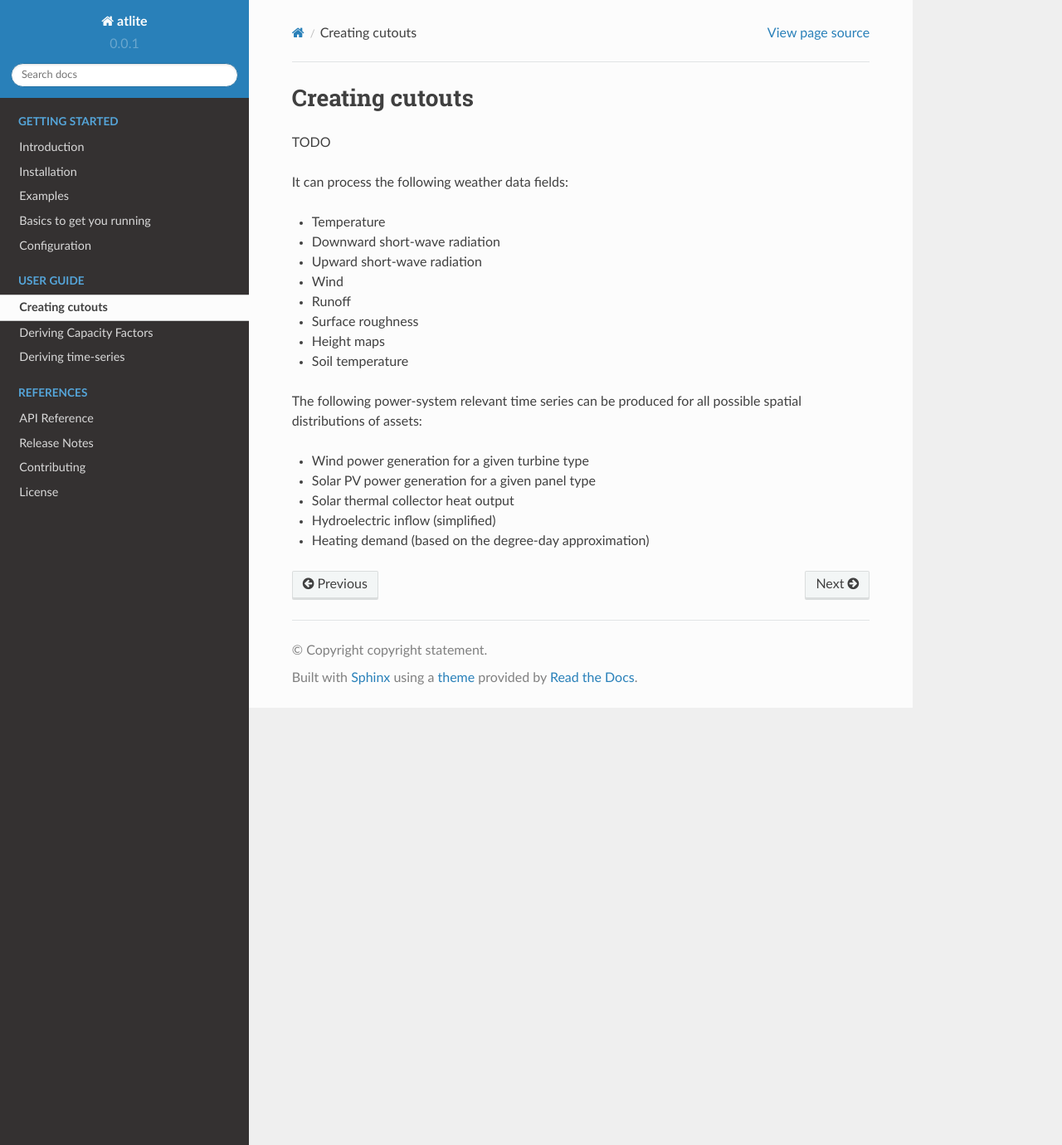
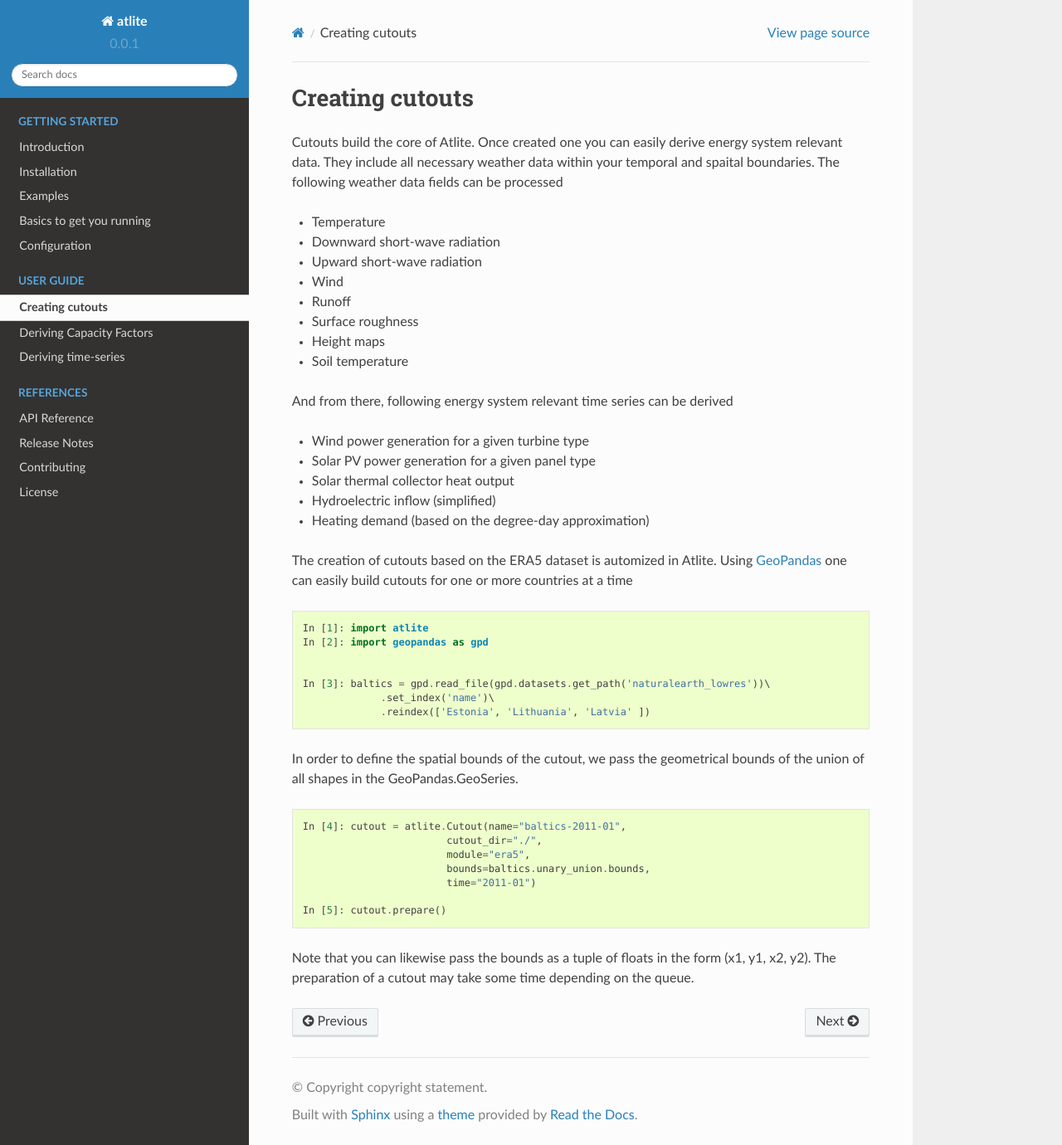
Before and after one commit to PyPSA/atlite, a Sphinx documentation site: the page built from doc/ug_cutout.rst, in a window 1280 px wide and 1380 px high. Shown: the whole window at 83% size. Built offline with Sphinx 7.4.7 and the Read the Docs theme 2.0.0, drawn with Linux system fonts in a browser that asks for light colours.

Commit message:
doc/cutout.rst update text and add commands convert.py small docstring corrections

```diff
--- a/doc/ug_cutout.rst
+++ b/doc/ug_cutout.rst
@@ -2,10 +2,8 @@
 Creating cutouts
 ################
 
-TODO
 
-
-It can process the following weather data fields:
+Cutouts build the core of Atlite. Once created one you can easily derive energy system relevant data. They include all necessary weather data within your temporal and spaital boundaries. The following weather data fields can be processed
 
 * Temperature
 * Downward short-wave radiation
@@ -16,11 +14,38 @@ It can process the following weather data fields:
 * Height maps
 * Soil temperature
 
-The following power-system relevant time series can be produced for
-all possible spatial distributions of assets:
+And from there, following energy system relevant time series can be derived
 
 * Wind power generation for a given turbine type
 * Solar PV power generation for a given panel type
 * Solar thermal collector heat output
 * Hydroelectric inflow (simplified)
 * Heating demand (based on the degree-day approximation)
+
+
+The creation of cutouts based on the ERA5 dataset is automized in Atlite. Using `GeoPandas <http://geopandas.org/>`_ one can easily build cutouts for one or more countries at a time
+
+.. code-block:: python
+
+    In [1]: import atlite
+    In [2]: import geopandas as gpd
+
+
+    In [3]: baltics = gpd.read_file(gpd.datasets.get_path('naturalearth_lowres'))\
+                 .set_index('name')\
+                 .reindex(['Estonia', 'Lithuania', 'Latvia' ])
+
+In order to define the spatial bounds of the cutout, we pass the geometrical bounds of the union of all shapes in the GeoPandas.GeoSeries.
+
+
+.. code-block:: python
+
+    In [4]: cutout = atlite.Cutout(name="baltics-2011-01",
+                            cutout_dir="./",
+                            module="era5",
+                            bounds=baltics.unary_union.bounds,
+                            time="2011-01")
+
+    In [5]: cutout.prepare()
+
+Note that you can likewise pass the bounds as a tuple of floats in the form (x1, y1, x2, y2).  The preparation of a cutout may take some time depending on the queue.
```
Also changed, not shown: 1 other file.
